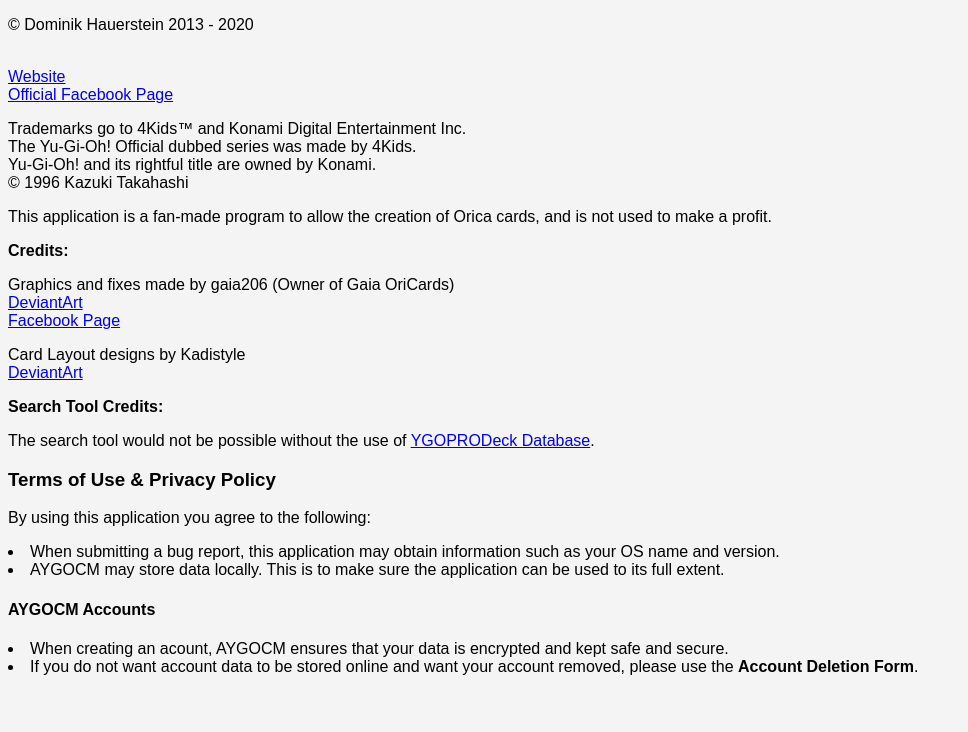
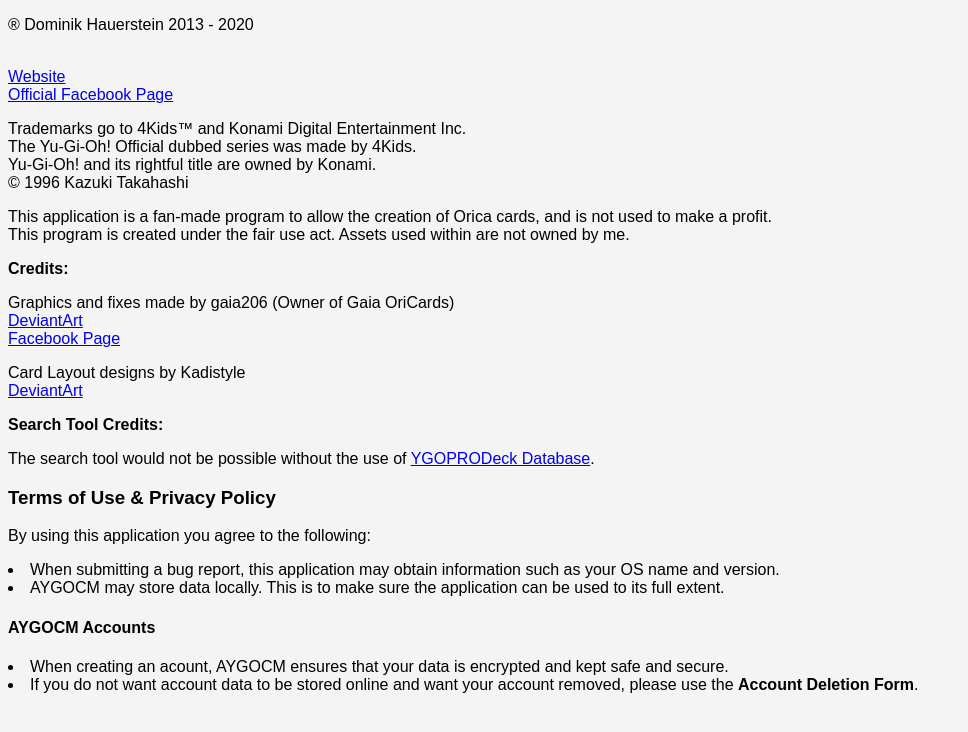
Before and after one commit to legovader09/AYGOCM-Web, a plain HTML site: page AYGOCM-Web/HTML/CopyrightInfo.html in a window 1280 px wide. Shown: the whole page, without its empty margins (0-968 px from the left). Drawn offline with Linux system fonts and the light colour scheme.

Commit message:
Update CopyrightInfo.html

```diff
--- a/AYGOCM-Web/HTML/CopyrightInfo.html
+++ b/AYGOCM-Web/HTML/CopyrightInfo.html
@@ -17,7 +17,7 @@ body {
 </head>
 
 <body>
-<p>© Dominik Hauerstein 2013 - <script type="text/javascript">
+<p>® Dominik Hauerstein 2013 - <script type="text/javascript">
   document.write(new Date().getFullYear());
 </script></p><br />
 <a href="http://animeygocardmaker.weebly.com/">Website</a><br />
@@ -26,7 +26,7 @@ body {
   The Yu-Gi-Oh! Official dubbed series was made by 4Kids.<br />
   Yu-Gi-Oh! and its rightful title are owned by Konami.<br />
   © 1996 Kazuki Takahashi</p>
-<p>This application is a fan-made program to allow the creation of Orica cards, and is not used to make a profit.</p>
+<p>This application is a fan-made program to allow the creation of Orica cards, and is not used to make a profit.<br/>This program is created under the fair use act. Assets used within are not owned by me.</p>
 <p><b>Credits:</b></p>
 <p>Graphics and fixes made by gaia206 (Owner of Gaia OriCards) <br />
   <a href="http://biohazard20.deviantart.com/">DeviantArt</a><br />
```
